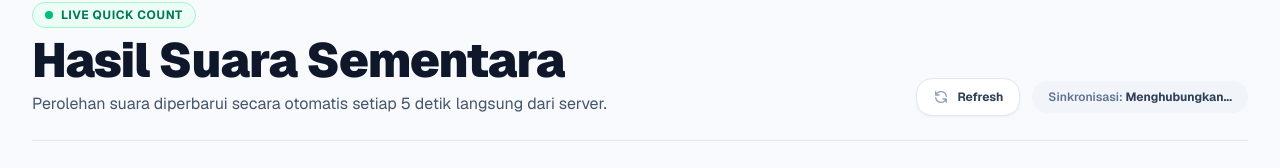
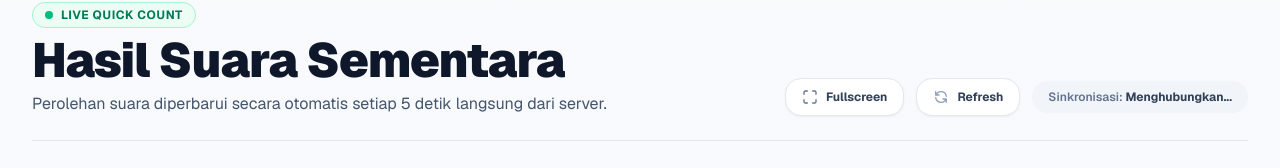
Before and after one commit to haviedzmiftah/spensavoteV2, a Next.js app in the folder admin-ui/: page /live-score in a window 1280 px wide. Shown: the part 142-310 px from the top of the page. Built offline with nearby package versions, Linux system fonts and the light colour scheme; no server answers.

Commit message:
feat: add fullscreen toggle to live score

```diff
--- a/admin-ui/src/app/(public)/live-score/page.tsx
+++ b/admin-ui/src/app/(public)/live-score/page.tsx
@@ -17,6 +17,7 @@ export default function PublicLiveScorePage() {
   const [candidates, setCandidates] = useState<CandidateCount[]>([]);
   const [loading, setLoading] = useState(true);
   const [lastUpdated, setLastUpdated] = useState<string>("");
+  const [isFullscreen, setIsFullscreen] = useState(false);
 
   const colorThemes = [
     { bar: "from-blue-600 to-indigo-600", text: "text-indigo-600", bg: "bg-indigo-50", ring: "ring-indigo-100" },
@@ -35,10 +36,38 @@ export default function PublicLiveScorePage() {
     setLoading(false);
   };
 
+  const toggleFullscreen = async () => {
+    const target = document.documentElement;
+
+    if (!document.fullscreenElement) {
+      try {
+        await target.requestFullscreen();
+      } catch {
+        // Browsers can block fullscreen in some contexts; ignore silently
+      }
+      return;
+    }
+
+    try {
+      await document.exitFullscreen();
+    } catch {
+      // Ignore fullscreen exit errors
+    }
+  };
+
   useEffect(() => {
+    const handleFullscreenChange = () => {
+      setIsFullscreen(Boolean(document.fullscreenElement));
+    };
+
+    document.addEventListener("fullscreenchange", handleFullscreenChange);
     loadData();
     const interval = setInterval(loadData, 5000); // 5s realtime polling
-    return () => clearInterval(interval);
+
+    return () => {
+      document.removeEventListener("fullscreenchange", handleFullscreenChange);
+      clearInterval(interval);
+    };
   }, []);
 
   const totalVotesCount = candidates.reduce((sum, c) => sum + Number(c.totalVotes || 0), 0);
@@ -68,7 +97,16 @@ export default function PublicLiveScorePage() {
             </p>
           </div>
 
-          <div className="flex items-center gap-3">
+          <div className="flex items-center gap-3 flex-wrap">
+            <button
+              onClick={toggleFullscreen}
+              className="inline-flex items-center gap-2 px-4 py-2.5 rounded-2xl bg-white border border-slate-200 shadow-xs text-xs font-bold text-slate-700 hover:bg-slate-50 transition-colors cursor-pointer"
+            >
+              <svg className="h-4 w-4 text-slate-500" fill="none" viewBox="0 0 24 24" stroke="currentColor">
+                <path strokeLinecap="round" strokeLinejoin="round" strokeWidth={2} d="M8 3H5a2 2 0 00-2 2v3m18 0V5a2 2 0 00-2-2h-3m0 18h3a2 2 0 002-2v-3M3 16v3a2 2 0 002 2h3" />
+              </svg>
+              <span>{isFullscreen ? "Keluar Fullscreen" : "Fullscreen"}</span>
+            </button>
             <button
               onClick={loadData}
               disabled={loading}
```
